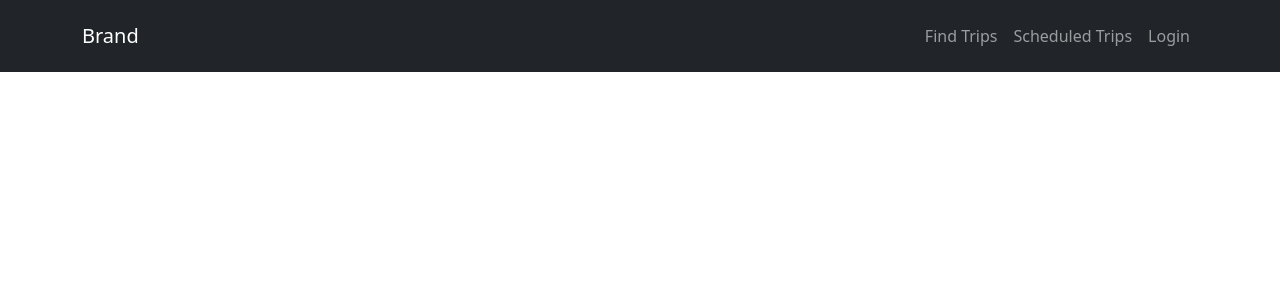
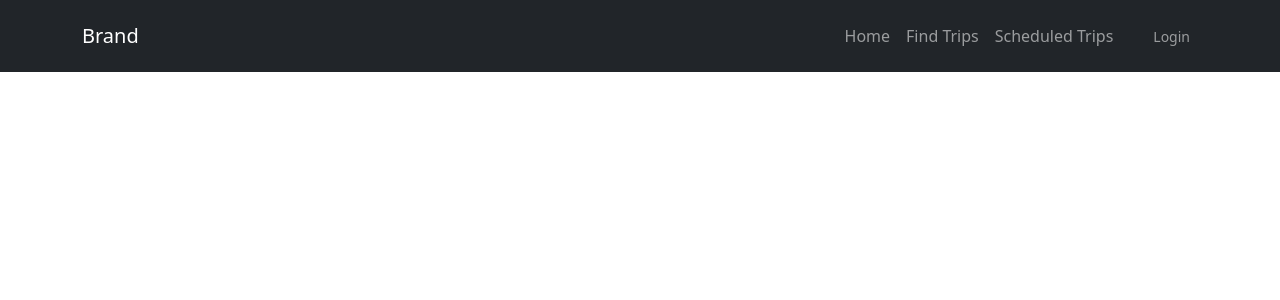
Before and after one commit to Nathaniel81/Bus-Reservation-System, a Django app: template core/templates/core/base.html in a window 1280 px wide. Shown: the top 300 px of the page. Run offline with Django 3.2, Linux system fonts and the light colour scheme; the template is opened without the code that fills it, so the values that code supplies are empty; some libraries are stand-ins or nearby versions.

Commit message:
Update base template

```diff
--- a/BRS/settings.py
+++ b/BRS/settings.py
@@ -120,6 +120,11 @@ USE_TZ = True
 # https://docs.djangoproject.com/en/4.2/howto/static-files/
 
 STATIC_URL = 'static/'
+STATICFILES_DIRS = [
+    BASE_DIR / 'static'
+]
+MEDIA_URL = '/media/'
+MEDIA_ROOT = BASE_DIR / 'media'
 
 # Default primary key field type
 # https://docs.djangoproject.com/en/4.2/ref/settings/#default-auto-field
--- a/BRS/urls.py
+++ b/BRS/urls.py
@@ -15,9 +15,11 @@ Including another URLconf
     2. Add a URL to urlpatterns:  path('blog/', include('blog.urls'))
 """
 from django.contrib import admin
+from django.conf import settings
+from django.conf.urls.static import static
 from django.urls import path, include
 
 urlpatterns = [
     path('admin/', admin.site.urls),
     path('', include('core.urls'))
-]
+]+ static(settings.MEDIA_URL, document_root=settings.MEDIA_ROOT)
--- a/core/templates/core/base.html
+++ b/core/templates/core/base.html
@@ -1,4 +1,5 @@
 <!DOCTYPE html>
+{% load static %}
 <html lang="en">
 <head>
 	<meta charset="UTF-8">
@@ -13,43 +14,45 @@
       rel="stylesheet"
       href="https://cdn.jsdelivr.net/npm/bootstrap-icons@1.3.0/font/bootstrap-icons.css"
     />
-    <!-- Option 1: Include in HTML -->
     <link rel="stylesheet" href="https://cdn.jsdelivr.net/npm/bootstrap-icons@1.3.0/font/bootstrap-icons.css">
-    <!-- <link
-      href="https://api.mapbox.com/mapbox-gl-js/v2.1.1/mapbox-gl.css"
-      rel="stylesheet"
-    /> -->
-    <link rel="stylesheet" href="style.css" />
+    <link rel="stylesheet" href="{% static 'css/style.css' %}" />
 	<script
 	src="https://cdn.jsdelivr.net/npm/bootstrap@5.0.1/dist/js/bootstrap.bundle.min.js"
 	integrity="sha384-gtEjrD/SeCtmISkJkNUaaKMoLD0//ElJ19smozuHV6z3Iehds+3Ulb9Bn9Plx0x4"
 	crossorigin="anonymous"
   ></script>
-	<!-- <link rel="stylesheet" href="https://cdn.jsdelivr.net/npm/bootstrap@5.3.0/dist/css/bootstrap-icons.css" integrity="sha384-eGFp6PQN/04RoMDYNICvDNTt62BRHE4QFAKgpi1EZh7xJAov5MOe5PIxmjslVD1F" crossorigin="anonymous"> -->
 	<title>Bus Reservation System</title>
 </head>
 <body>
-  <div class="navbar navbar-expand navbar-dark bg-dark p-3">
+  <div class="navbar navbar-expand-lg navbar-dark bg-dark py-3">
     <div class="container">
-      <div class="navbar-brand">
+      <a href="/" class="navbar-brand">
         Brand
-      </div>
-      <ul class="navbar-nav">
+      </a>
+      <button class="navbar-toggler" data-bs-target='#navmenu' data-bs-toggle='collapse'>
+        <span class="navbar-toggler-icon"></span>
+      </button>
+      <div class="collapse navbar-collapse" id="navmenu">
+        <ul class="navbar-nav ms-auto">
+          <li class="nav-item">
+            <a href="/" class="nav-link">Home</a>
+          </li>
           <li class="nav-item">
             <a href="" class="nav-link">Find Trips</a>
           </li>
           <li class="nav-item">
             <a href="{% url 'scheduled' %}" class="nav-link">Scheduled Trips</a>
           </li>
-        <li class="nav-item">
-          <a href="" class="nav-link">Login</a>
+          <li class="nav-item ms-lg-4">
+            <a href="" class="nav-link">
+              <small>Login</small>
+            </a>
           </li>
         </ul>
       </div>
     </div>
-	<div class="container">
+  </div>
 		{% block content %}
 		{% endblock %}
-	</div>
 </body>
 </html>
--- a/core/urls.py
+++ b/core/urls.py
@@ -1,6 +1,4 @@
 from django.urls import path
-from django.conf import settings
-from django.conf.urls.static import static
 from . import views
 
 
@@ -9,4 +7,4 @@ urlpatterns = [
 	path('booking/<str:code>', views.booking, name='booking'),
 	path('scheduled', views.scheduled, name='scheduled'),
 	path('delete_booking/<str:code>', views.delete_booking, name='delete-booking')
-]+ static(settings.MEDIA_URL, document_root=settings.MEDIA_ROOT)
+]
```
Also changed, not shown: core/templates/core/index.html (+0 -13 lines). Lines whose indentation alone changed are shown as unchanged.
